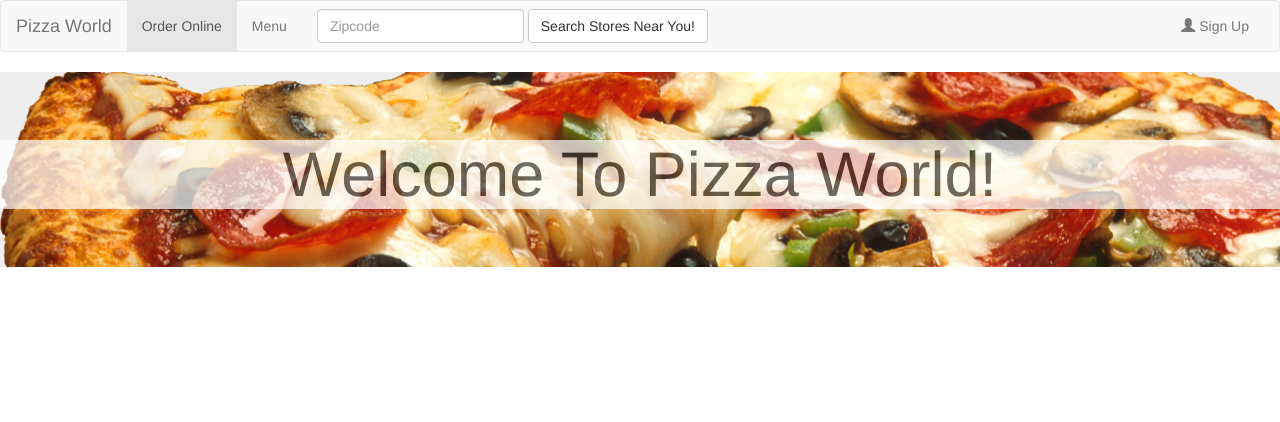
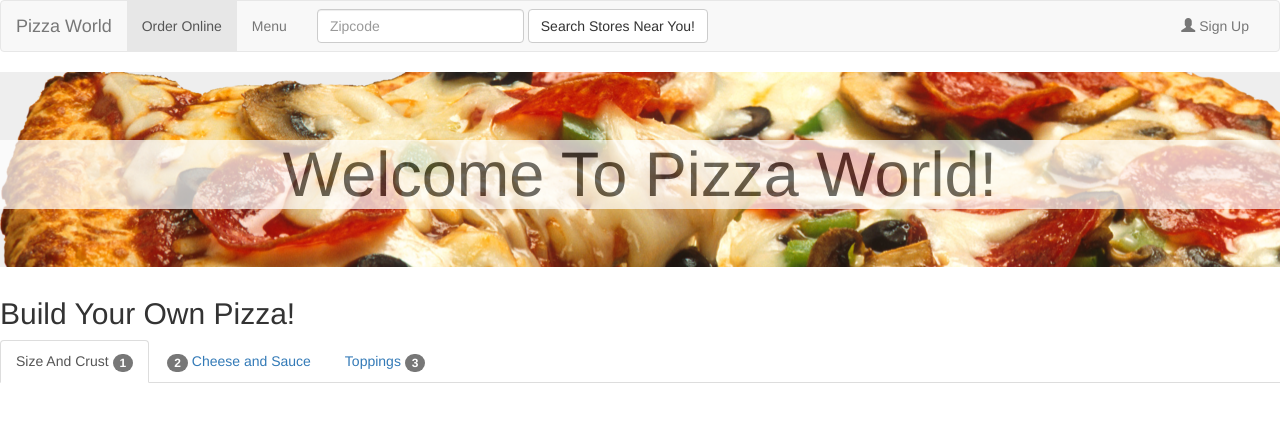
Before and after one commit to CodeupClassroom/sequoia_web_exercises, a plain HTML site: page order-pizza.html in a window 1280 px wide. Drawn offline with nearby package versions, Linux system fonts and the light colour scheme.

Commit message:
Add navigation for pizza ordering

```diff
--- a/order-pizza.html
+++ b/order-pizza.html
@@ -57,6 +57,23 @@
     <h1 class="text-center">Welcome To Pizza World!</h1>
 </div>
 
+<h2>Build Your Own Pizza!</h2>
+
+<ul class="nav nav-tabs">
+    <li role="presentation" class="active"><a href="#">
+        Size And Crust
+        <span class="badge">1</span>
+    </a></li>
+    <li role="presentation"><a href="#">
+        <span class="badge">2</span>
+        Cheese and Sauce
+    </a></li>
+    <li role="presentation"><a href="#">
+        Toppings
+        <span class="badge">3</span>
+    </a></li>
+</ul>
+
 <script src="//code.jquery.com/jquery-2.2.4.min.js"></script>
 <script src="https://maxcdn.bootstrapcdn.com/bootstrap/3.3.7/js/bootstrap.min.js" integrity="sha384-Tc5IQib027qvyjSMfHjOMaLkfuWVxZxUPnCJA7l2mCWNIpG9mGCD8wGNIcPD7Txa" crossorigin="anonymous"></script>
 <!-- custom JS goes here -->
```
